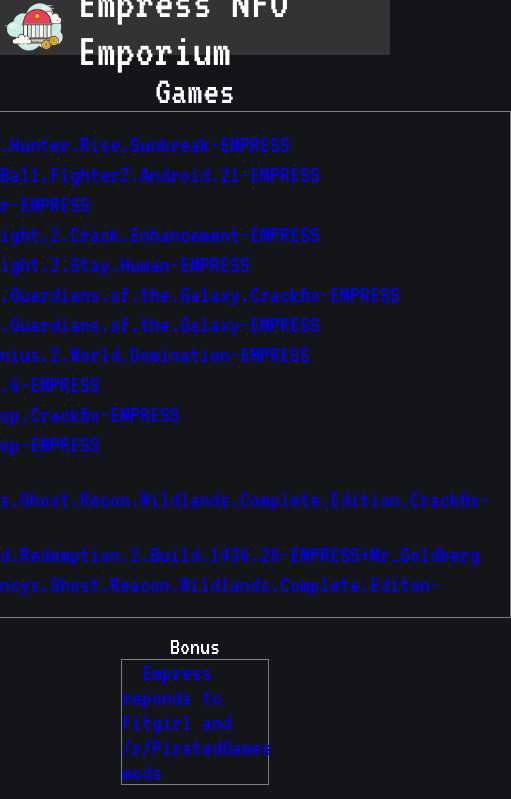
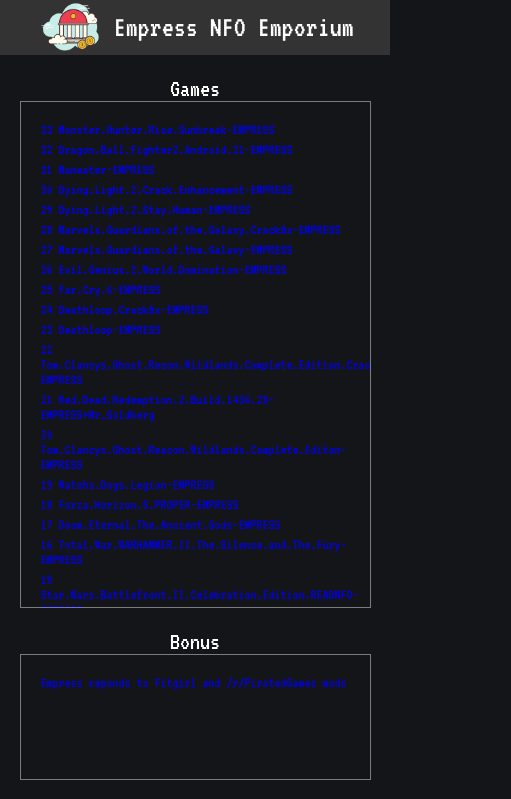
Before and after one commit to model-map/EmpressNfo, a plain HTML site: page index.html in a window 390 px wide. Shown: the top 799 px of the page, 511 px wide, since content can reach past the window. Drawn offline with Linux system fonts and the light colour scheme.

Commit message:
Make site responsive for mobile

```diff
--- a/css/style.css
+++ b/css/style.css
@@ -91,6 +91,7 @@ footer{
     border: 1px solid #ffffff70;
     width: 38vw;
     margin-bottom: auto;
+    padding:20px;
 }
   /* visited link */
   a:visited {
@@ -106,3 +107,23 @@ footer{
   a:active {
     color: red;
   }
+
+@media (max-width: 900px){
+    #header{
+        font-size: 30px;
+    }
+    #games,
+    #bonus{
+        font-size: 25px;
+    }
+    .container,
+    .bonus{
+        width: 90vw;
+        font-size: 15px;
+    }
+    .bonus{
+        padding: 20px;
+        text-align: left;
+
+    }
+}
--- a/index.html
+++ b/index.html
@@ -20,8 +20,8 @@
     </div>
     <span id="bonus">Bonus</span>
     <div class="bonus">
-        <a href="https://web.archive.org/web/20230220225629/https://old.reddit.com/r/EmpressEvolution/comments/117e8tz/important_message_to_rpiratedgames_moderators/" style="text-decoration: none; padding-left: 20px; padding-top: 30px;" target="_blank">
-            Empress reponds to Fitgirl and /r/PiratedGames mods
+        <a href="https://web.archive.org/web/20230220225629/https://old.reddit.com/r/EmpressEvolution/comments/117e8tz/important_message_to_rpiratedgames_moderators/" style="text-decoration: none;" target="_blank">
+            <span>Empress reponds to Fitgirl and /r/PiratedGames mods</span>
             </a>
     </div>
     <!--         <div class="easteregg"></div> -->
```
